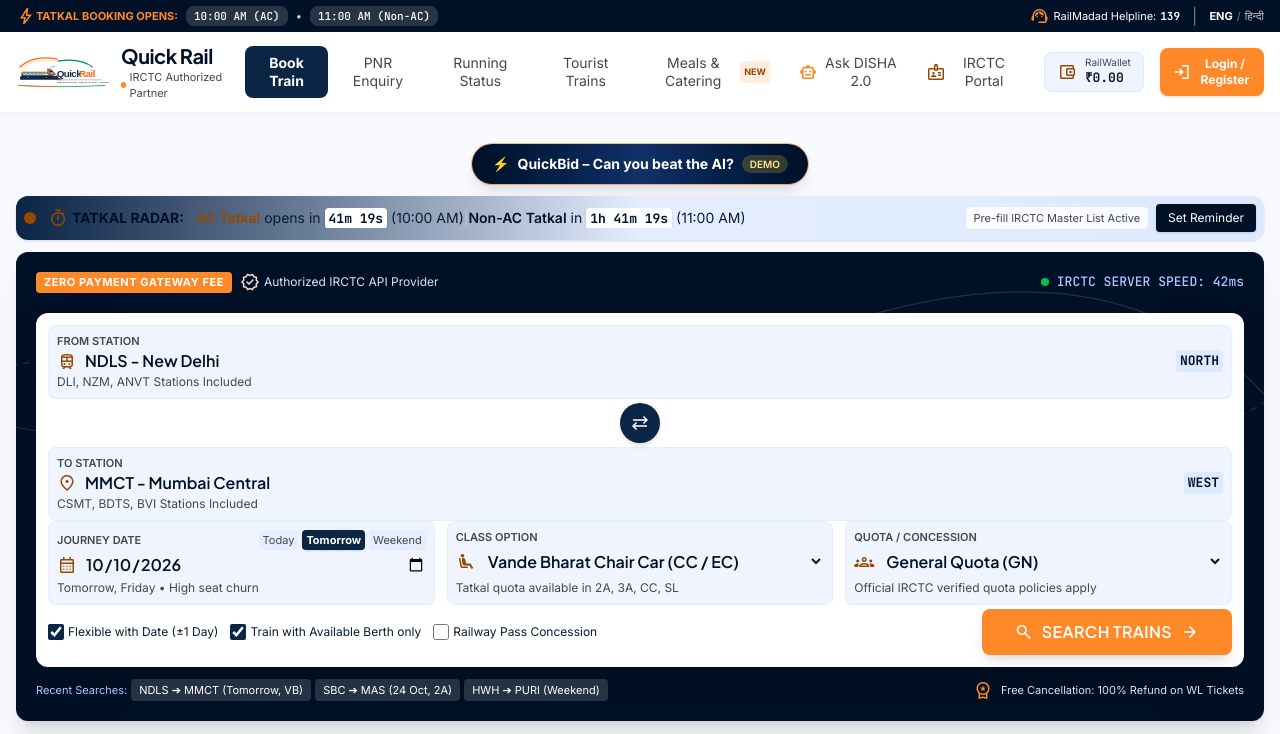
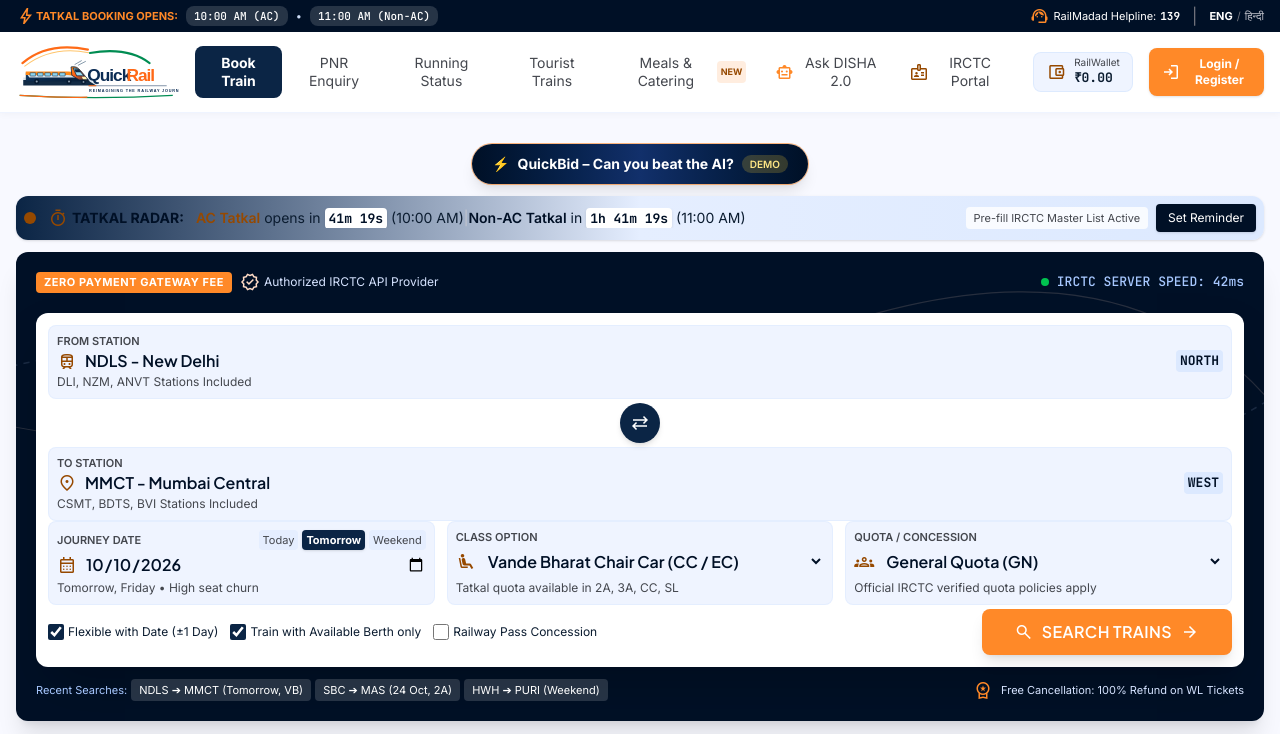
Before and after one commit to UditRV/QuickRail--demo, a React (Vite) app in the folder quickrail/: page / in a window 1280 px wide. Shown: the top 734 px of the page. Built offline with nearby package versions, Linux system fonts and the light colour scheme; no server answers.

Commit message:
Replace broken header branding with QuickRail logo

```diff
--- a/quickrail/src/components/Header.tsx
+++ b/quickrail/src/components/Header.tsx
@@ -91,19 +91,10 @@
             className="flex items-center gap-space-md text-left cursor-pointer group"
           >
             <img
-              alt="Quick Rail Logo"
-              className="h-8 w-auto object-contain transition-transform group-hover:scale-105"
+              alt="QuickRail logo"
+              className="h-10 sm:h-14 w-auto max-w-[150px] sm:max-w-[190px] object-contain transition-transform group-hover:scale-[1.02]"
               src={QUICK_RAIL_LOGO}
             />
-            <div className="flex flex-col">
-              <span className="font-headline-md text-headline-md text-[#001026] tracking-tight font-bold">
-                Quick Rail
-              </span>
-              <div className="flex items-center gap-space-xs">
-                <span className="w-1.5 h-1.5 rounded-full bg-[#ff8928]"></span>
-                <span className="font-label-sm text-[11px] text-[#44474e]">IRCTC Authorized Partner</span>
-              </div>
-            </div>
           </button>
         </div>
 
```
